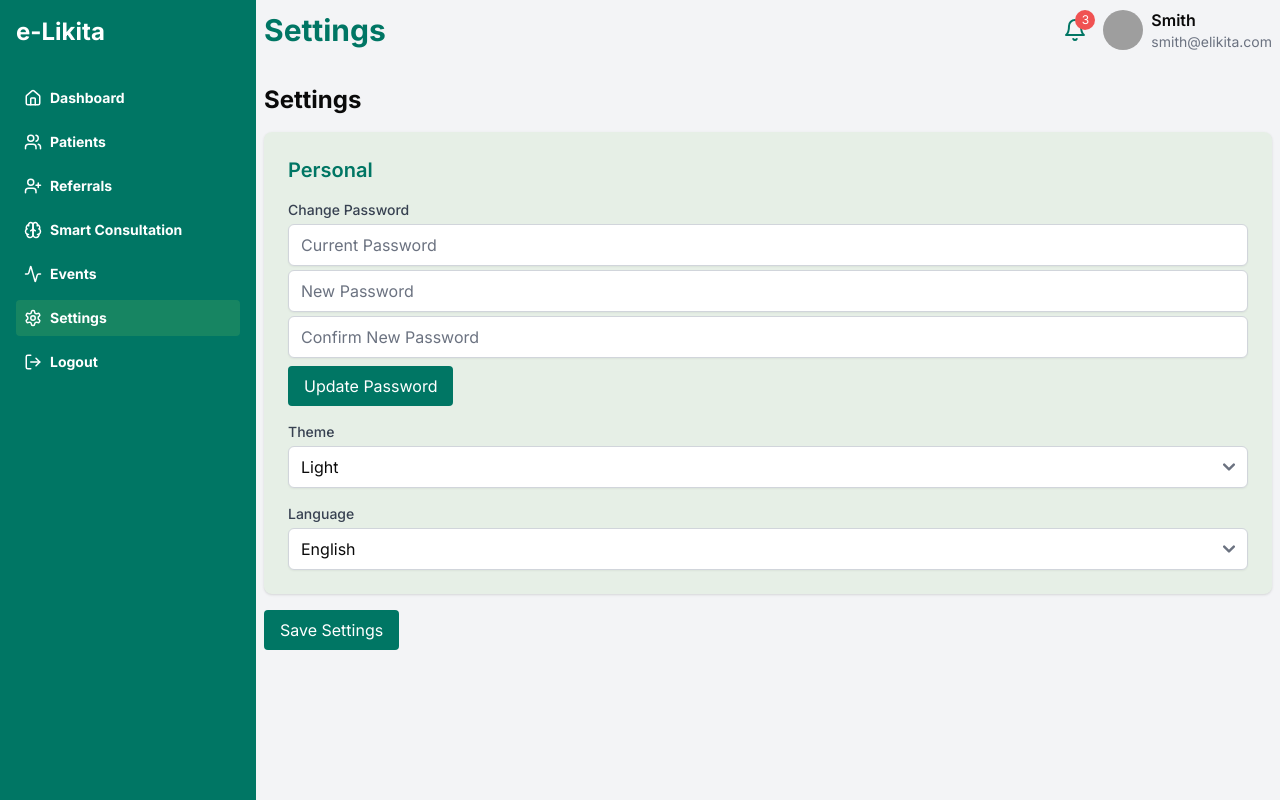
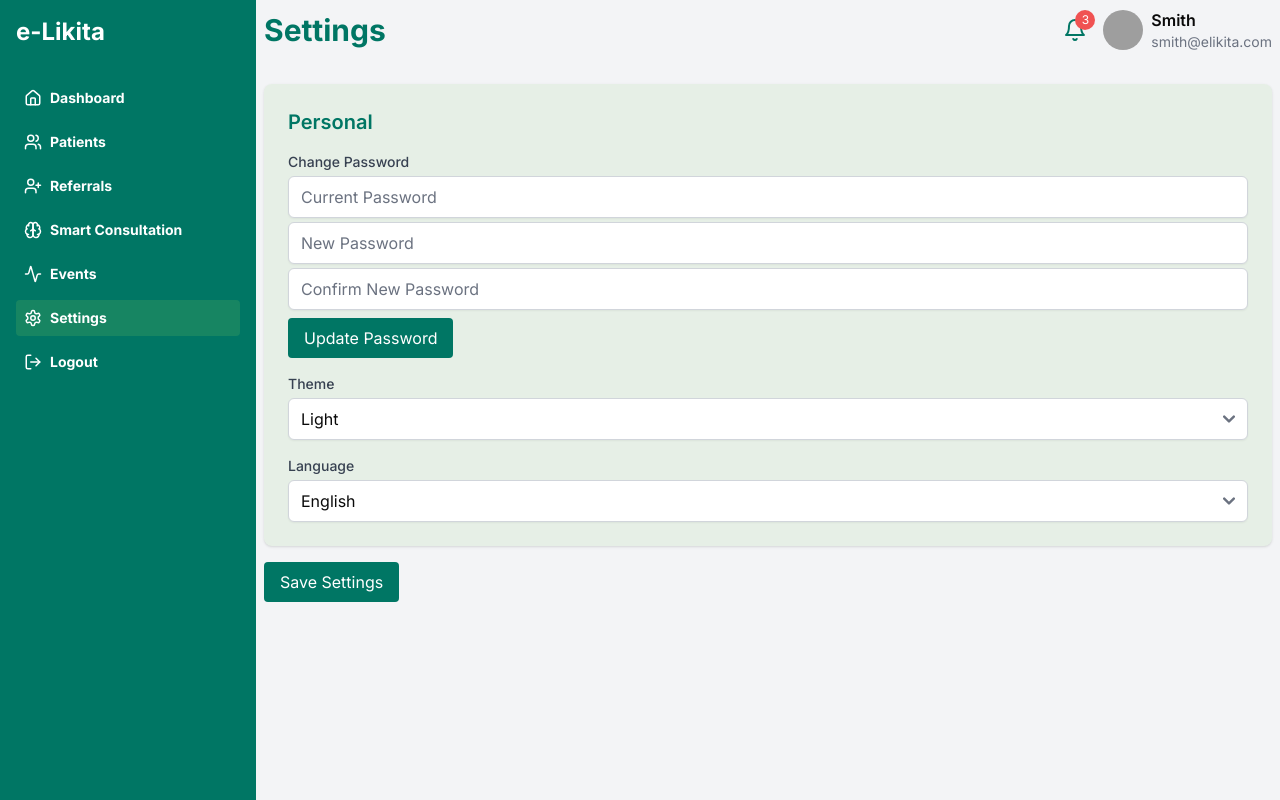
Before and after one commit to mmuktar27/elikitafr, a Next.js app: page /doctor in a window 1280 px wide. Both pictures are taken after a click on the button "Settings". Built offline with nearby package versions, Linux system fonts and the light colour scheme; grey boxes are pictures that could not be loaded.

Commit message:
settings page up

```diff
--- a/app/components/doctor/Settings.jsx
+++ b/app/components/doctor/Settings.jsx
@@ -4,7 +4,6 @@ import React from "react";
 
 const SettingsComponent = () => (
   <div className="space-y-4">
-    <h2 className="text-2xl font-bold">Settings</h2>
     <div className="rounded-lg bg-[#75C05B]/10 p-6 shadow">
       <h3 className="mb-4 text-xl font-semibold text-[#007664]">Personal</h3>
       <div className="space-y-4">
```
